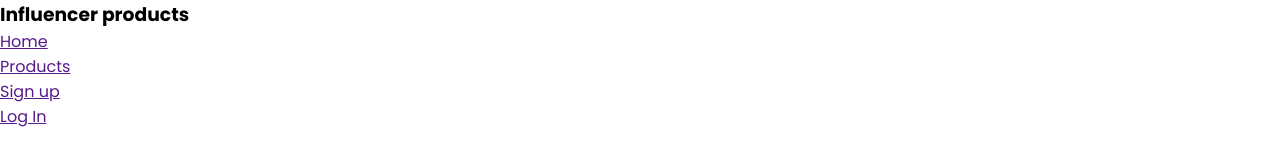
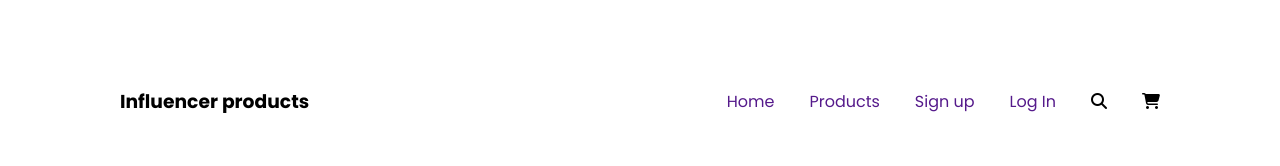
Before and after one commit to MHoshen/ph-influencer-gear, a plain HTML site: page intex.html in a window 1280 px wide. Drawn offline with Linux system fonts and the light colour scheme.

Commit message:
navbar added

```diff
--- a/intex.html
+++ b/intex.html
@@ -5,18 +5,25 @@
     <meta name="viewport" content="width=device-width, initial-scale=1.0" />
     <title>Influencer Gear</title>
     <link rel="stylesheet" href="styles/influencer.css" />
+    <script
+    src="https://kit.fontawesome.com/d7b7563d24.js"
+    crossorigin="anonymous"
+  ></script>
+</head>
   </head>
   <body class="poppins-regular">
     <header>
       <nav class="navbar">
         <h3 class="navbar-header">Influencer products</h3>
-        <ul>
-          <li><a href="">Home</a></li>
-          <li><a href="">Products</a></li>
-          <li><a href="">Sign up</a></li>
-          <li><a href="">Log In</a></li>
-          <li><a href=""></a></li>
-          <li><a href=""></a></li>
+        <ul class="navbar-items">
+          <li class="navbar-item"><a href="">Home</a></li>
+          <li class="navbar-item"><a href="">Products</a></li>
+          <li class="navbar-item"><a href="">Sign up</a></li>
+          <li class="navbar-item"><a href="">Log In</a></li>
+          <li class="navbar-item"><i class="fa-solid fa-magnifying-glass"></i></li>
+          <li class="navbar-item">
+            <i class="fa-solid fa-cart-shopping"></i>
+          </li>
         </ul>
       </nav>
     </header>
--- a/styles/influencer.css
+++ b/styles/influencer.css
@@ -16,5 +16,41 @@
   font-family: "Inter", serif;
   font-style: normal;
 }
+header {
+  margin: 0 120px;
+}
 
 /* #endregion shared */
+
+/* #region navbar */
+
+.navbar {
+  display: flex;
+  justify-content: space-between;
+  align-items: center;
+  margin-top: 87px;
+}
+
+.navbar-items {
+  display: flex;
+  list-style-type: none;
+  gap: 35px;
+}
+
+.navbar-item a {
+  text-decoration: none;
+}
+#shopping-cart {
+  position: relative;
+}
+#circle {
+  height: 10px;
+  width: 10px;
+  border: 1px solid black;
+  border-radius: 50%;
+  position: relative;
+  top: 0;
+  right: 0;
+}
+
+/* #endregion navbar */
```
